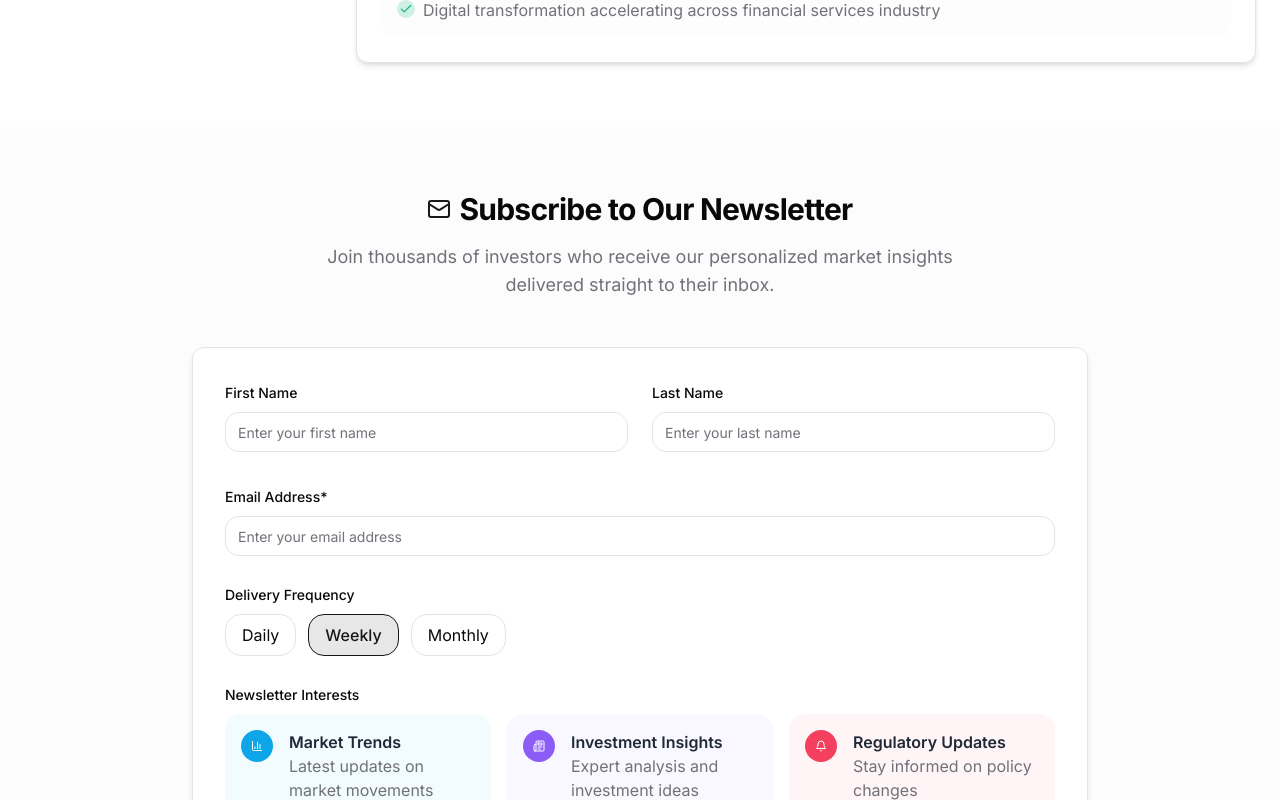
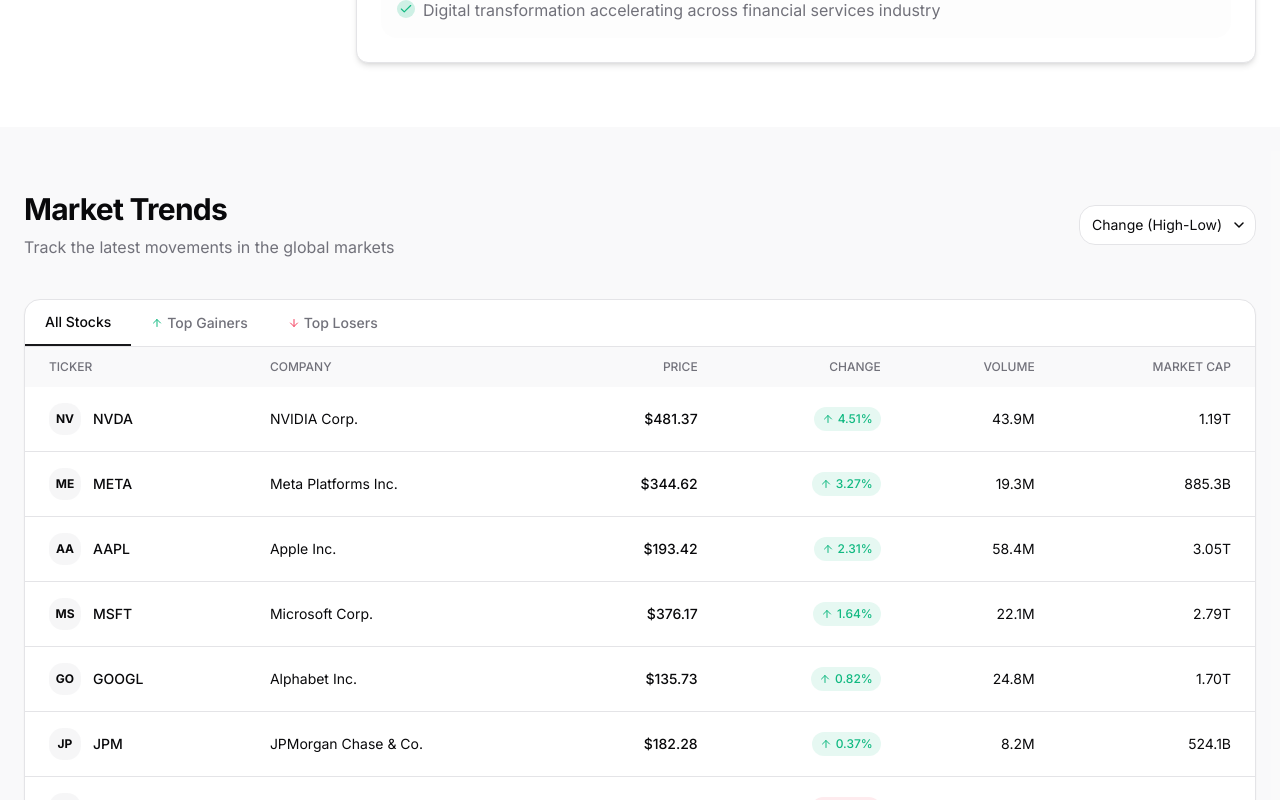
Before and after one commit to VishalKandagatla/stellar-space-styler, a React (Vite) app: page /newsletter in a window 1280 px wide. Shown: the part 1120-1920 px from the top of the page. Built offline with nearby package versions, Linux system fonts and the light colour scheme.

Commit message:
Add MarketTrends to Newsletter page
Integrate the MarketTrends component into the Newsletter page to display market data.

```diff
--- a/src/pages/Newsletter.tsx
+++ b/src/pages/Newsletter.tsx
@@ -5,6 +5,7 @@ import Footer from '@/components/Footer';
 import { NewsletterHero } from '@/components/newsletter/NewsletterHero';
 import { MarketInsights } from '@/components/newsletter/MarketInsights';
 import { NewsletterSignup } from '@/components/newsletter/NewsletterSignup';
+import MarketTrends from '@/components/market/MarketTrends';
 
 const Newsletter = () => {
   return (
@@ -13,6 +14,7 @@ const Newsletter = () => {
       <main className="flex-grow">
         <NewsletterHero />
         <MarketInsights />
+        <MarketTrends />
         <NewsletterSignup />
       </main>
       <Footer />
```
